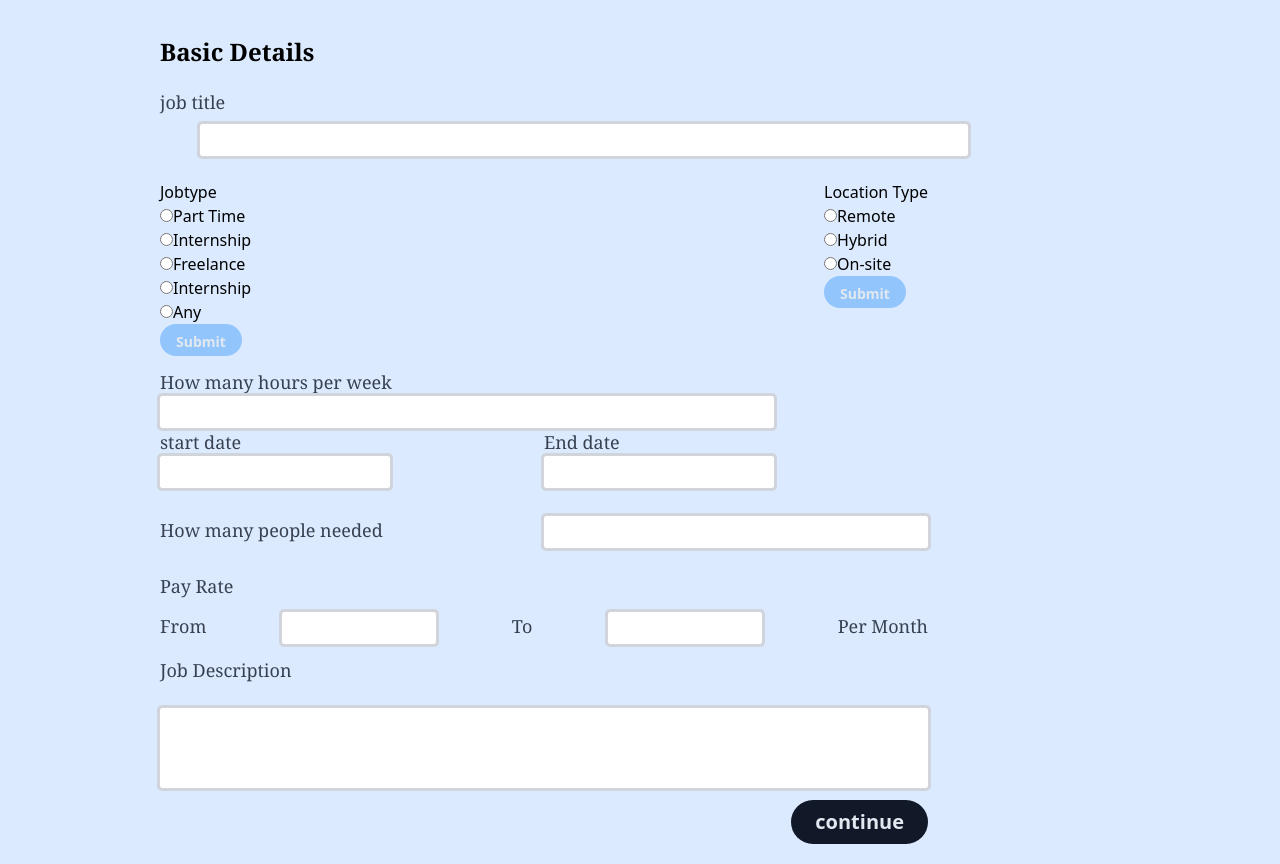
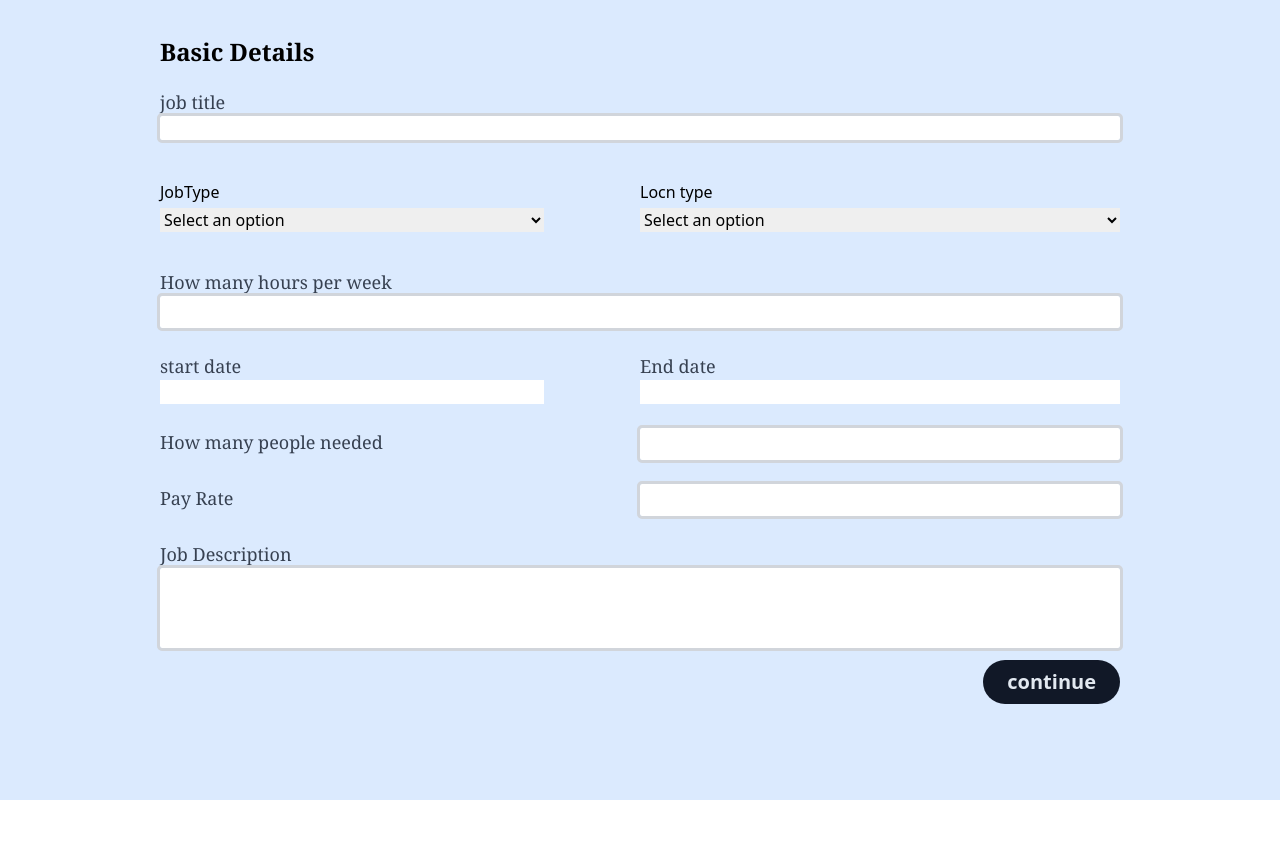
Before and after one commit to febin-16/JobMatchU-Provider-Frontend, a React (Vite) app: page / in a window 1280 px wide. After the commit the page ends 800 px from the top, so only its background shows below. Built offline with nearby package versions, Linux system fonts and the light colour scheme.

Commit message:
updated succesfully

```diff
--- a/package.json
+++ b/package.json
@@ -11,6 +11,7 @@
   "dependencies": {
     "formik": "^2.2.9",
     "react": "^18.2.0",
+    "react-datepicker": "^4.11.0",
     "react-dom": "^18.2.0",
     "react-icons": "^4.8.0",
     "react-router-dom": "^6.10.0",
@@ -18,6 +19,7 @@
   },
   "devDependencies": {
     "@types/react": "^18.0.28",
+    "@types/react-datepicker": "^4.11.2",
     "@types/react-dom": "^18.0.11",
     "@vitejs/plugin-react": "^3.1.0",
     "autoprefixer": "^10.4.14",
--- /dev/null
+++ b/src/components/Datepic.tsx
@@ -0,0 +1,25 @@
+import React from 'react';
+import DatePicker from'react-datepicker';
+import 'react-datepicker/dist/react-datepicker.css';
+
+
+const CustomDatePicker = ({ field, form, ...rest }) => {
+  const { name, value } = field;
+  const { setFieldValue } = form;
+
+  const handleChange = (date) => {
+    setFieldValue(name, date);
+  };
+
+  return (
+    <DatePicker
+      {...rest}
+      name={name}
+      selected={value}
+      onChange={handleChange}
+      dateFormat="dd/MM/yyyy"
+    />
+  );
+};
+
+export default CustomDatePicker;
--- a/src/components/Form1.jsx
+++ b/src/components/Form1.jsx
@@ -1,32 +1,55 @@
-import React,{useState} from 'react';
+import React, { useState } from 'react';
 import { Formik, Form, Field, ErrorMessage } from "formik";
 import * as Yup from "yup";
-import Radiobutton1 from './Radiobutton1';
-import RadioButton2 from './RadioButton2';
+import CustomDatePicker from './Datepic';
+
+
 //import {AiOutlineCloudUpload, AiOutlineMinusCircle} from 'react-icons/ai';
+
 
 function Form1() {
 
   const initialValues = {
-    lcn_type:"",
+    locntype:"",
     hrs:"",
     start_date:"",
     end_date: "",
     no_of_people: "",
-    pay_rate_start:"",
-    pay_rate_end:"",
+    pay_rate:"",
     job_title:"",
-    job_desc:""
+    job_desc:"",
+    jobtype:"",
 };
+const jobtypeoptions = [
+  { value: 'parttime', label: 'parttime' },
+  { value: 'internship', label: 'internship' },
+  { value: 'freelance', label: 'freelance' },
+  { value: 'fulltime', label: 'fulltime' },
+  { value: 'any', label: 'any'},
+];
+
+const locntypeoptions = [
+  { value: 'remote', label: 'remote' },
+  { value: 'hybrid', label: 'hybrid' },
+  { value: 'on-site', label: 'on-site' },
+];
+
+// const {user} = useContext(UserContext)
+// const [file, setFile]  = useState()
+
+
+    // function handleFile(event){
+    //     setFile(event.target.files[0])
+    // }
 
 const validationSchema = Yup.object().shape({
-  lcn_type: Yup.string(),
-  hrs: Yup.string().required("hrs per week is required"),
-  start_date:Yup.string().required("start date is required"),
-  end_date:Yup.string().required("end date is required") ,
-  no_of_people:Yup.string().required("no of people  required"),
-  pay_rate_start:Yup.string(),
-  pay_rate_end:Yup.string(),
+  locntype: Yup.string('locntype is required'),
+  jobtype: Yup.string('jobtype is required'),
+  hrs: Yup.number().required("hrs per week is required"),
+  start_date:Yup.date().required("start date is required").nullable(),
+  end_date:Yup.date().required("end date is required") ,
+  no_of_people:Yup.number().required("no of people  required"),
+  pay_rate:Yup.number(),
   job_title: Yup.string("job title required"),
   job_desc: Yup.string("job description required")
 
@@ -34,8 +57,22 @@ const validationSchema = Yup.object().shape({
 
 
 async function onSubmit(values, {setSubmitting, resetForm}) {
-  console.log(values);
-}
+        //console.log(values);
+        try {
+            console.log(values);
+            const username = localStorage.getItem("username");
+            console.log(username);
+            await ProfileUpdate(username, values,1);
+            alert("Profile Updated successful");
+            localStorage.setItem('ProfileInfo',JSON.stringify(values))
+            resetForm();
+          } catch (error) {
+            alert("Registration closed");
+            console.log(error);
+          } finally {
+            setSubmitting(false);
+          }
+    }
 
 
   return (
@@ -45,104 +82,99 @@ async function onSubmit(values, {setSubmitting, resetForm}) {
                 <Formik
                 initialValues = {initialValues}
                 validationSchema={validationSchema}
-                onSubmit={onSubmit}
-                >
+                onSubmit={onSubmit}>
                     {({ isSubmitting }) => (
-                       <div className='w-4/5'>
 
+                       <div className='w-7/8'>
+                      <Form>
 
                             <h1 className='text-2xl font-serif font-bold text-gray-1000 pt-4 pb-2'>Basic Details</h1>
 
-                            <div className='h-auto w-full flex flex-col justify-between md:flex-row'>
-                                <div className='w-full items-start py-3 '>
+                            <div className='h-auto w-full flex flex-col justify-between md:flex-row py-3'>
+                                <div className='w-full items-start  '>
                                     <label className='text-lg font-serif  text-gray-700 mb-5'>job title</label>
-                                    <div className='pt-2 w-full md:3/5'>
-                                        <Field type="text" name="job_title" className='outline outline-gray-300 rounded-sm ml-10 py-1 px-2 space-y-1 w-full focus:outline-form-border focus:ring-1 focus:ring-cyan-500'>
+
+                                        <Field type="text" name="job_title" className='outline outline-gray-300 rounded-sm px-2 s w-full focus:outline-form-border  placeholder-gray-300 focus:ring-1 focus:ring-cyan-500'>
                                         </Field>
                                         <ErrorMessage style={{ color: 'red' }} name="job_title" component="div" />
+                                </div>
+                            </div>
+                             <div className='h-auto w-full flex flex-row justify-between md:flex-row py-3'>
+                                <div className='py-3 flex flex-col w-1/2'>
+                                  <label htmlFor="jobtype" className='py-1'>JobType</label>
+                                    <Field as="select" name="jobype" className="w-4/5">
+                                      <option value="">Select an option</option>
+                                      {jobtypeoptions.map((option) => (
+                                        <option key={option.value} value={option.value}>
+                                          {option.label}
+                                        </option>
+                                      ))}
+                                    </Field>
+                                    <ErrorMessage name="jobtype" />
+                                 </div>
+                                <div className='py-3 flex flex-col w-1/2'>
+                                <label htmlFor="locntype" className='py-1'>Locn type</label>
+                                    <Field as="select" name="locntype" className="w-full">
+                                      <option value="">Select an option</option>
+                                      {locntypeoptions.map((option) => (
+                                        <option key={option.value} value={option.value}>
+                                          {option.label}
+                                        </option>
+                                      ))}
+                                    </Field>
+                                    <ErrorMessage name="locntype" />
+                                   </div>
+                             </div>
 
-                                    </div>
+                            <div className=' w-full  items-start flex flex-col justify-between md:flex-col py-3 '>
+
+                                <label className='text-lg font-serif  text-gray-700 w-full'>How many hours per week</label>
+                                <Field type="text" name="hrs" className='outline outline-gray-300 rounded-sm py-1 px-2 w-full focus:outline-form-border placeholder-gray-300 focus:ring-1 focus:ring-cyan-500'>
+                                </Field>
+                                <ErrorMessage style={{ color: 'red' }} name="hrs" component="div" />
 
 
-                                </div>
                             </div>
-                            <div className='h-auto w-full flex flex-col justify-between md:flex-row'>
-                                <div className='items-strech py-3'>
+                            <div className='h-auto w-full flex flex-row justify-between item-stretch md:flex-row py-3'>
+                              <div className="w-1/2 flex flex-col ">
+                              <label className='text-lg font-serif  text-gray-700'>start date</label>
+                              <Field component={CustomDatePicker} name="start_date" className="w-4/5 "/>
+                               <ErrorMessage name="end_date"  style={{ color: 'red' }}  component="div" />
 
-
-                                    <Radiobutton1/>
-
-
-                                </div>
-                                <div className='items-strech py-3'>
-                                <RadioButton2/>
-
-
-                                </div>
-
-
-
-                              </div>
-
-                            <div className=' w-full  items-start flex flex-col justify-between md:flex-col '>
-                              <div>
-                                <label className='text-lg font-serif  text-gray-700'>How many hours per week</label>
-                              </div>
-                              <div className="w-full md:3/5">
-                                <Field type="text" name="hrs" className='outline outline-gray-300 rounded-sm py-1 px-2 w-4/5 focus:outline-form-border placeholder-gray-300 focus:ring-1 focus:ring-cyan-500'>
-                                </Field>
-                                <ErrorMessage style={{ color: 'red' }} name="hrs" component="div" />
-                              </div>
-
-                            </div>
-                            <div className='h-auto w-full flex flex-row justify-between items-stretch md:flex-row pb-4'>
-                              <div className="w-1/2 flex flex-col ">
-                                <label className='text-lg font-serif  text-gray-700'>start date</label>
-                                  <Field type="text" name="start_date" className='outline outline-gray-300 rounded-sm py-1 px-2 w-3/5 focus:outline-form-border placeholder-gray-300 focus:ring-1 focus:ring-cyan-500'>
-
-                                  </Field>
-                                  <ErrorMessage style={{ color: 'red' }} name="start_date" component="div" />
                               </div>
 
                               <div className="w-1/2 flex flex-col">
                                 <label className='text-lg font-serif  text-gray-700'>End date</label>
-                                  <Field type="text" name="end_date" className='outline outline-gray-300 rounded-sm py-1 px-2 w-3/5 focus:outline-form-border placeholder-gray-300 focus:ring-1 focus:ring-cyan-500'>
-                                  </Field>
-                                  <ErrorMessage style={{ color: 'red' }} name="end_date" component="div" />
+                                <Field component={CustomDatePicker} name="end_date" className="w-full"/>
+                               <ErrorMessage name="end_date"  style={{ color: 'red' }}  component="div" />
                               </div>
 
                             </div>
-                            <div className='h-auto w-full flex flex-col justify-between md:flex-row'>
-                                <div className='w-full md:w-3/5 items-start py-3'>
+                            <div className='h-auto w-full flex flex-col justify-between md:flex-row py-3'>
+                                <div className='w-full md:w-full items-start'>
                                   <label className='text-lg font-serif  text-gray-700'>How many people needed </label>
                                 </div>
-                                <div className='md:w-3/5 w-4/5 items-start py-3'>
+                                <div className='md:w-full w-full items-start '>
                                     <Field type="text" name="no_of_people" className='outline outline-gray-300 rounded-sm py-1 px-2 w-full focus:outline-form-border placeholder-gray-300 focus:ring-1 focus:ring-cyan-500'>
                                     </Field>
                                     <ErrorMessage style={{ color: 'red' }} name="no_of_people" component="div" />
                                 </div>
                             </div>
-                            <div className='h-auto w-full flex flex-col justify-between md:flex-col'>
-                                <div className='items-start py-3'>
-                                    <label className='text-lg font-serif  text-gray-700'>Pay Rate</label>
-                                </div>
-                                <div className='h-auto w-full flex flex-col justify-between md:flex-row'>
-                                   <label className='text-lg font-serif  text-gray-700'>From</label>
-                                    <Field type="text" name="pay_rate_start" className='outline outline-gray-300 rounded-sm py-1 px-2 w-1/5 focus:outline-form-border placeholder-gray-300 focus:ring-1 focus:ring-cyan-500'>
+                            <div className='h-auto w-full flex flex-row justify-between md:flex-row py-3'>
+
+                                    <label className='text-lg font-serif  text-gray-700 w-2/5'>Pay Rate</label>
+
+                                    <Field type="text" name="pay_rate" className=' w-1/2 outline outline-gray-300 rounded-sm py-1 focus:outline-form-border placeholder-gray-300 focus:ring-1 focus:ring-cyan-500'>
                                     </Field>
-                                    <ErrorMessage style={{ color: 'red' }} name="pay_rate_start" component="div" />
-                                     <label className='text-lg font-serif  text-gray-700'>To</label>
-                                     <Field type="text" name="pay_rate_end" className='outline outline-gray-300 rounded-sm py-1 px-2 w-1/5 focus:outline-form-border placeholder-gray-300 focus:ring-1 focus:ring-cyan-500'>
-                                    </Field>
-                                    <ErrorMessage style={{ color: 'red' }} name="pay_rate_end" component="div" />
-                                     <label className='text-lg font-serif  text-gray-700'>Per Month</label>
-                                </div>
+                                    <ErrorMessage style={{ color: 'red' }} name="pay_rate" component="div" />
+
+
                             </div>
-                             <div className='h-auto w-full flex flex-col justify-between md:flex-col'>
-                                <div className='w-full  md:3/5 items-start py-3'>
+                             <div className='h-auto w-full flex flex-col justify-between md:flex-col py-3'>
+                                <div className='w-full  md:3/5 items-start '>
                                   <label className='text-lg font-serif  text-gray-700'>Job Description</label>
                                 </div>
-                                <div className='w-full md:3/5  items-start py-3'>
+                                <div className='w-full md:3/5  items-start  '>
                                     <Field type="text" name="job_desc" className='outline outline-gray-300 rounded-sm py-1 px-2 w-full h-20 focus:outline-form-border placeholder-gray-300 focus:ring-1 focus:ring-cyan-500'>
                                     </Field>
                                     <ErrorMessage style={{ color: 'red' }} name="job_desc" component="div" />
@@ -153,12 +185,12 @@ async function onSubmit(values, {setSubmitting, resetForm}) {
 
                     <button
                         type="submit"
-                        disabled={isSubmitting}
+                       disabled={isSubmitting}
                         className='float-right bg-gray-900 rounded-full px-6 py-2 text-sm font-semibold text-slate-200 text-xl hover:bg-slate-600'>
                         continue
                     </button>
                       </div>
-
+                       </Form>
                       </div>
                     )}
                 </Formik>
```
Also changed, not shown: 1 other file (tests, documents, lock files or other folders).
